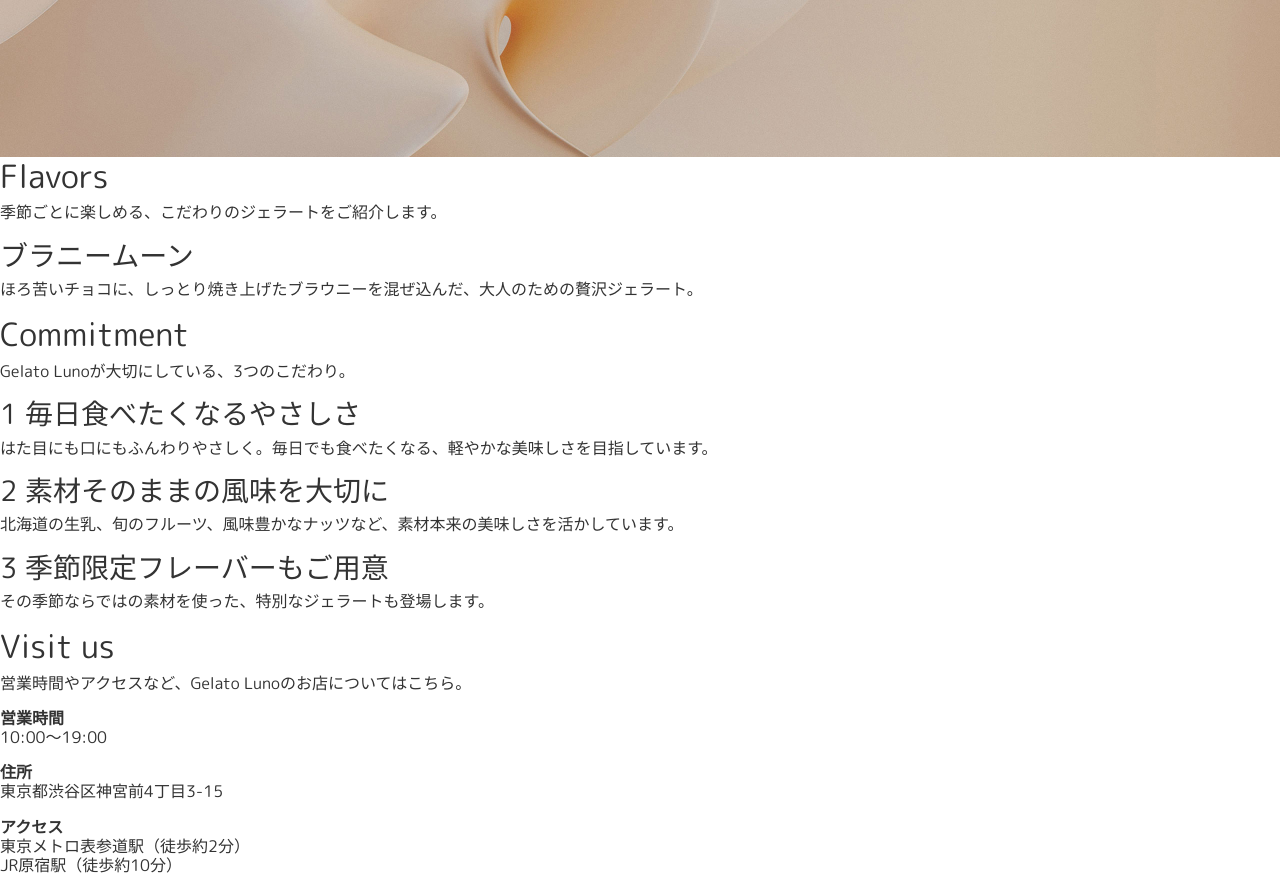
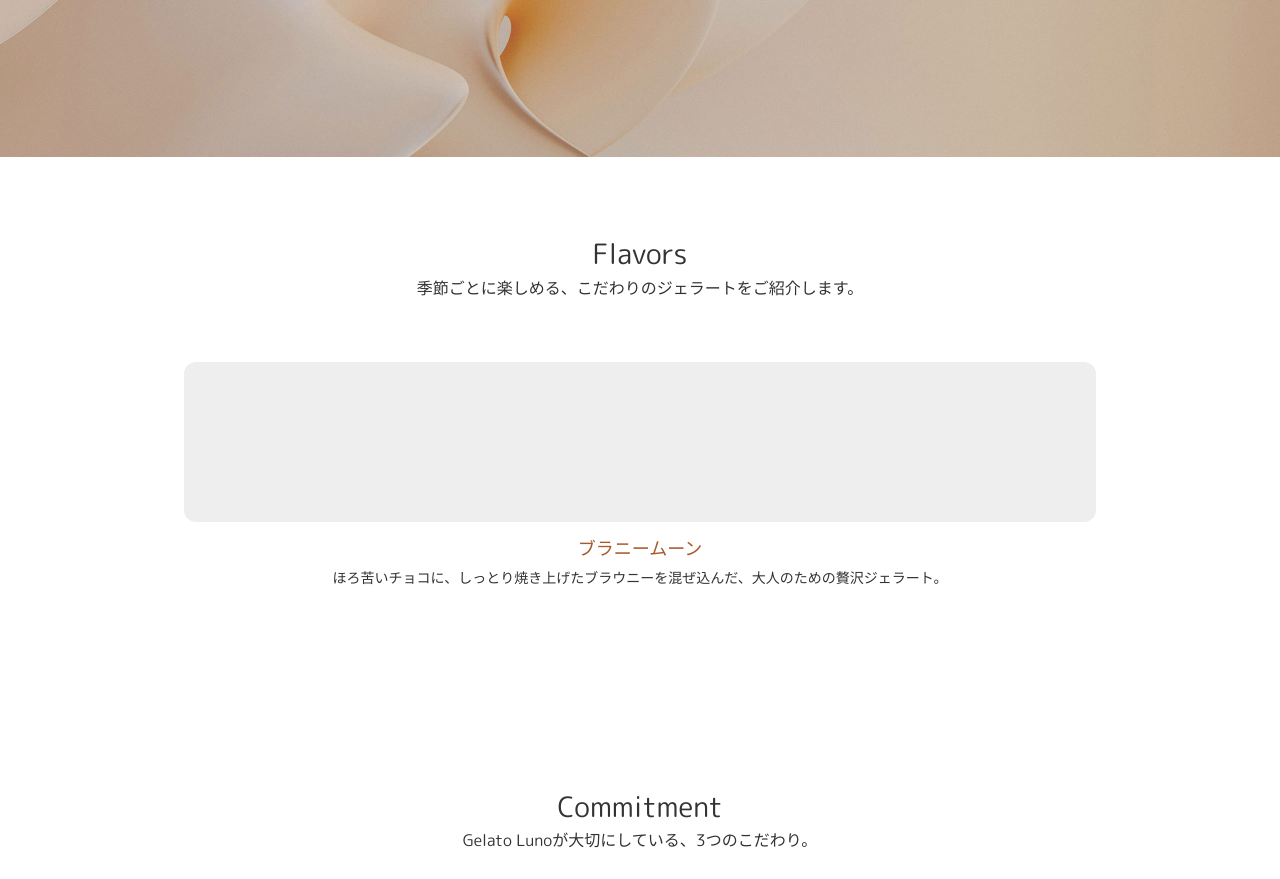
Before and after one commit to kyoko-nr/gelato_luno, a website built with Vite: page src/index.html in a window 1280 px wide. Shown: the part 643-1522 px from the top of the page. Built offline with nearby package versions, Linux system fonts and the light colour scheme.

Commit message:
ベースの作成

```diff
--- a/src/index.html
+++ b/src/index.html
@@ -85,12 +85,16 @@
         <div class="visit__info">
           <div class="visit__map skeleton-img"></div>
           <div class="visit__details">
-            <p><strong>営業時間</strong><br />10:00〜19:00</p>
-            <p><strong>住所</strong><br />東京都渋谷区神宮前4丁目3-15</p>
-            <p>
-              <strong>アクセス</strong
-              ><br />東京メトロ表参道駅（徒歩約2分）<br />JR原宿駅（徒歩約10分）
-            </p>
+            <dl>
+              <dt>営業時間</dt>
+              <dd>10:00〜19:00</dd>
+              <dt>住所</dt>
+              <dd><address>東京都渋谷区神宮前4丁目3-15</address></dd>
+              <dt>アクセス</dt>
+              <dd>
+                東京メトロ表参道駅（徒歩約2分）<br />JR原宿駅（徒歩約10分）
+              </dd>
+            </dl>
           </div>
         </div>
       </section>
--- a/src/scss/base.scss
+++ b/src/scss/base.scss
@@ -8,4 +8,18 @@ body {
   font-weight: 400;
   font-size: 16px;
   color: $color-text;
+  background-color: $color-white;
 }
+
+.section {
+  &__title {
+    font-size: 28px;
+    margin-bottom: 8px;
+  }
+
+  &__subtitle {
+    font-size: 16px;
+    color: $color-text;
+    margin-bottom: 40px;
+  }
+}
--- /dev/null
+++ b/src/scss/commitment/_commitment.scss
@@ -0,0 +1,47 @@
+@use "../variables/colors" as *;
+
+.commitment {
+  padding: 80px 16px;
+  text-align: center;
+
+  &__list {
+    display: flex;
+    flex-wrap: wrap;
+    gap: 24px;
+    justify-content: center;
+    max-width: 960px;
+    margin: 0 auto;
+  }
+
+  &__item {
+    background: color-mix(in srgb, white 60%, transparent);
+    border-radius: 24px;
+    padding: 24px;
+    width: 280px;
+    text-align: left;
+
+    h3 {
+      font-size: 18px;
+      color: $color-accent;
+      margin-bottom: 12px;
+
+      span {
+        display: inline-block;
+        background-color: $color-accent;
+        color: #fff;
+        border-radius: 50%;
+        width: 24px;
+        height: 24px;
+        line-height: 24px;
+        text-align: center;
+        margin-right: 8px;
+      }
+    }
+
+    p {
+      font-size: 14px;
+      color: $color-text;
+      line-height: 1.6;
+    }
+  }
+}
--- /dev/null
+++ b/src/scss/flavors/_flavors.scss
@@ -0,0 +1,39 @@
+@use "../variables/colors" as *;
+
+.flavors {
+  padding: 80px 16px;
+  text-align: center;
+
+  &__grid {
+    display: grid;
+    grid-template-columns: repeat(auto-fit, minmax(260px, 1fr));
+    gap: 32px;
+    max-width: 960px;
+    margin: 0 auto;
+  }
+
+  .flavor {
+    background: #ffffff;
+    padding: 24px;
+
+    &__image {
+      width: 100%;
+      height: 160px;
+      background-color: #eee;
+      border-radius: 12px;
+      margin-bottom: 16px;
+    }
+
+    &__name {
+      font-size: 18px;
+      color: $color-accent;
+      margin-bottom: 8px;
+    }
+
+    &__desc {
+      font-size: 14px;
+      color: $color-text;
+      line-height: 1.6;
+    }
+  }
+}
--- a/src/scss/main.scss
+++ b/src/scss/main.scss
@@ -2,3 +2,6 @@
 @use "base";
 @use "hero/hero";
 @use "nav/nav";
+@use "flavors/flavors";
+@use "commitment/commitment";
+@use "visitus/visitus";
--- /dev/null
+++ b/src/scss/visitus/_visitus.scss
@@ -0,0 +1,41 @@
+@use "../variables/colors" as *;
+
+.visit {
+  padding: 80px 16px;
+  text-align: center;
+
+  &__info {
+    display: flex;
+    flex-wrap: wrap;
+    justify-content: center;
+    gap: 32px;
+    max-width: 960px;
+    margin: 0 auto;
+  }
+
+  &__map {
+    width: 100%;
+    max-width: 500px;
+    height: 300px;
+    background-color: #eee; // 仮のマップ枠用
+    border-radius: 12px;
+  }
+
+  &__details {
+    width: 100%;
+    max-width: 400px;
+    text-align: left;
+    font-size: 14px;
+    color: $color-text;
+    line-height: 1.6;
+
+    p {
+      margin: 8px 0;
+
+      strong {
+        display: inline-block;
+        width: 80px; // ラベル幅を揃える
+      }
+    }
+  }
+}
```
